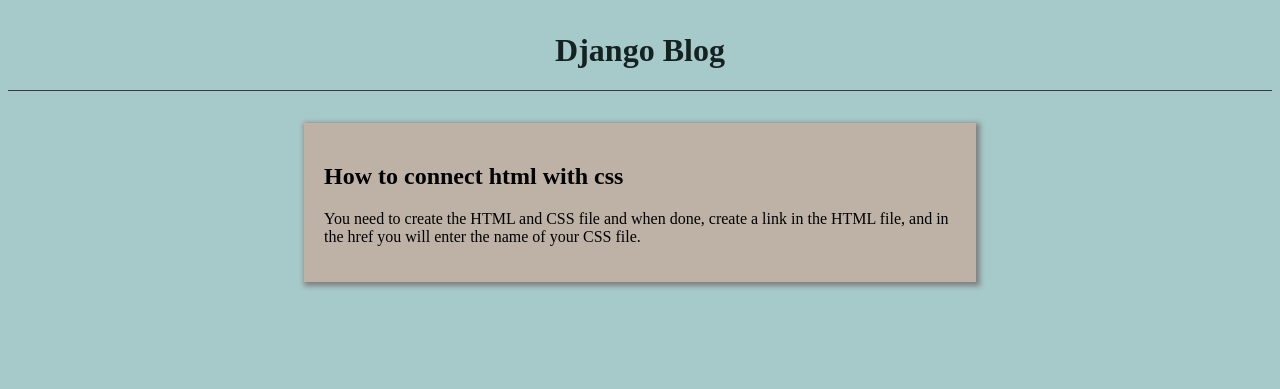
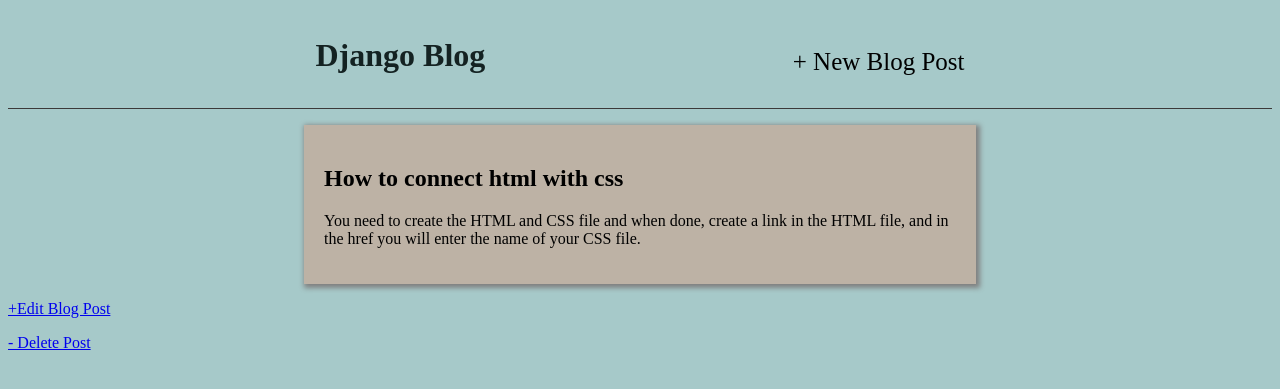
Before and after one commit to Alicenjoki/django_blog_intro, a Django app: page /home/2/ in a window 1280 px wide. Shown: the top 389 px of the page. Run offline with Django 3.2, Linux system fonts and the light colour scheme; data comes from the database, SQL or seed files in the repository; both versions use the stored data as it was after the commit.

Commit message:
added crude

```diff
--- a/blog/models.py
+++ b/blog/models.py
@@ -1,4 +1,5 @@
 from django.db import models
+from django.urls import reverse
 
 # Create your models here.
 class Post(models.Model):
@@ -10,3 +11,6 @@ class Post(models.Model):
     body = models.TextField()
     def __str__(self):
         return self.title
+
+    def get_absolute_url(self):
+        return reverse('detail', args=[str(self.id)])
--- a/blog/urls.py
+++ b/blog/urls.py
@@ -1,7 +1,11 @@
 from django.urls import path
-from .views import BlogListView, BlogDetailView
+from .views import BlogListView, BlogDetailView,BlogCreateView,BlogUpdateView,BlogDeleteView
 
 urlpatterns =[
     path('', BlogListView.as_view(), name ='home'),
-    path('<int:pk>/', BlogDetailView.as_view(), name = 'detail' )
+    path('<int:pk>/', BlogDetailView.as_view(), name = 'detail' ),
+    path('new/', BlogCreateView.as_view(), name ='post_new' ),
+    path('new/<int:pk>/update/', BlogUpdateView.as_view(), name='post_update'),
+    path('new/<int:pk>/delete/', BlogDeleteView.as_view(), name='post_delete'),
+
 ]
--- a/blog/views.py
+++ b/blog/views.py
@@ -1,5 +1,7 @@
 from django.shortcuts import render
 from django.views.generic import ListView, DetailView
+from django.views.generic.edit import CreateView, UpdateView, DeleteView
+from django.urls import reverse_lazy
 from .models import Post
 # Create your views here.
 class BlogListView(ListView):
@@ -9,3 +11,18 @@ class BlogListView(ListView):
 class BlogDetailView(DetailView):
     model = Post
     template_name = 'detail.html'
+
+class BlogCreateView(CreateView):
+    model = Post
+    template_name = 'post_new.html'
+    fields = ['title', 'author', 'body']
+
+class BlogUpdateView(UpdateView):
+    model = Post
+    template_name = 'post_update.html'
+    fields = ['title', 'body']
+
+class BlogDeleteView(DeleteView):
+    model = Post
+    template_name = 'post_delete.html'
+    success_url = reverse_lazy('home')
--- a/static/css/base.css
+++ b/static/css/base.css
@@ -1,16 +1,20 @@
 body{
     background-color: rgb(166, 201, 201);
 }
-header{
-    text-align: center;
-    margin-bottom: 2rem;
-    margin-top: 2rem;
+ header{
+    /* text-align: center; */
+    margin-bottom: 1rem;
+    margin-top: 1rem;
     border-bottom: 1px solid rgb(59, 57, 57);
 
 }
 header h1 a{
     color: rgb(20, 34, 34);
     text-decoration: none;
+}
+header h1 a:hover{
+    color: rgb(169, 154, 135);
+    font-size: 20px;
 }
 .post_entry{
     margin: auto;
@@ -30,3 +34,49 @@ h2 a{
     cursor: pointer;
 
 }
+.nav-left{
+    margin-right: auto;
+    display: flex;
+    justify-content: space-evenly;
+}
+.inner{
+    padding-top: 2rem;
+    padding-bottom: 2rem;
+
+}
+.inner a{
+    text-decoration: none;
+    font-size: 25px;
+    color: black;
+}
+.inner a:hover{
+    color: rgb(169, 154, 135);
+    font-size: 20px;
+}
+
+.del{
+    text-decoration: none;
+    text-align: center;
+}
+
+
+
+
+
+
+
+
+
+
+
+
+
+/* .nav-right{
+    display: flex;
+    padding-top: 2rem;
+    padding-bottom: 2rem; */
+    /* text-align: left; */
+/* } */
+/* .div{
+    display: flex;
+} */
--- a/templates/base.html
+++ b/templates/base.html
@@ -5,9 +5,21 @@
     <title>Django blog page</title>
     <link rel="stylesheet" href="{% static 'css/base.css' %}">
     <body>
-        <header>
-            <h1><a href="{% url 'home' %}">Django Blog</a></h1>
-        </header>
+        <div class="div">
+            <header>
+                <div class="nav-left">
+                    <h1><a href="{% url 'home' %}">Django Blog</a></h1>
+                    <div class="inner">
+                        <a href="{% url 'post_new' %}">+ New Blog Post</a>
+                    </div>
+
+                </div>
+
+
+            </header>
+        </div>
+
+
         <div>
             {% block content %}
             {% endblock content %}
--- a/templates/detail.html
+++ b/templates/detail.html
@@ -5,7 +5,14 @@
 
         <h2> {{ object.title }} </h2>
         <p> {{ object.body }} </p>
-        <!--  same as the above <h2> {{ post.title }} </h2>
-        <p> {{ post.body }} </p> -->
+
+
     </div>
+    <p>
+        <a href="{% url 'post_update' post.pk %}"> +Edit Blog Post</a>
+    </p>
+
+    <p>
+        <a href="{% url 'post_delete' post.pk %}">- Delete Post</a>
+    </p>
 {% endblock content %}
```
Also changed, not shown: templates/post_delete.html (added, +12 -0 lines), templates/post_new.html (added, +9 -0 lines), templates/post_update.html (added, +8 -0 lines), db.sqlite3.
